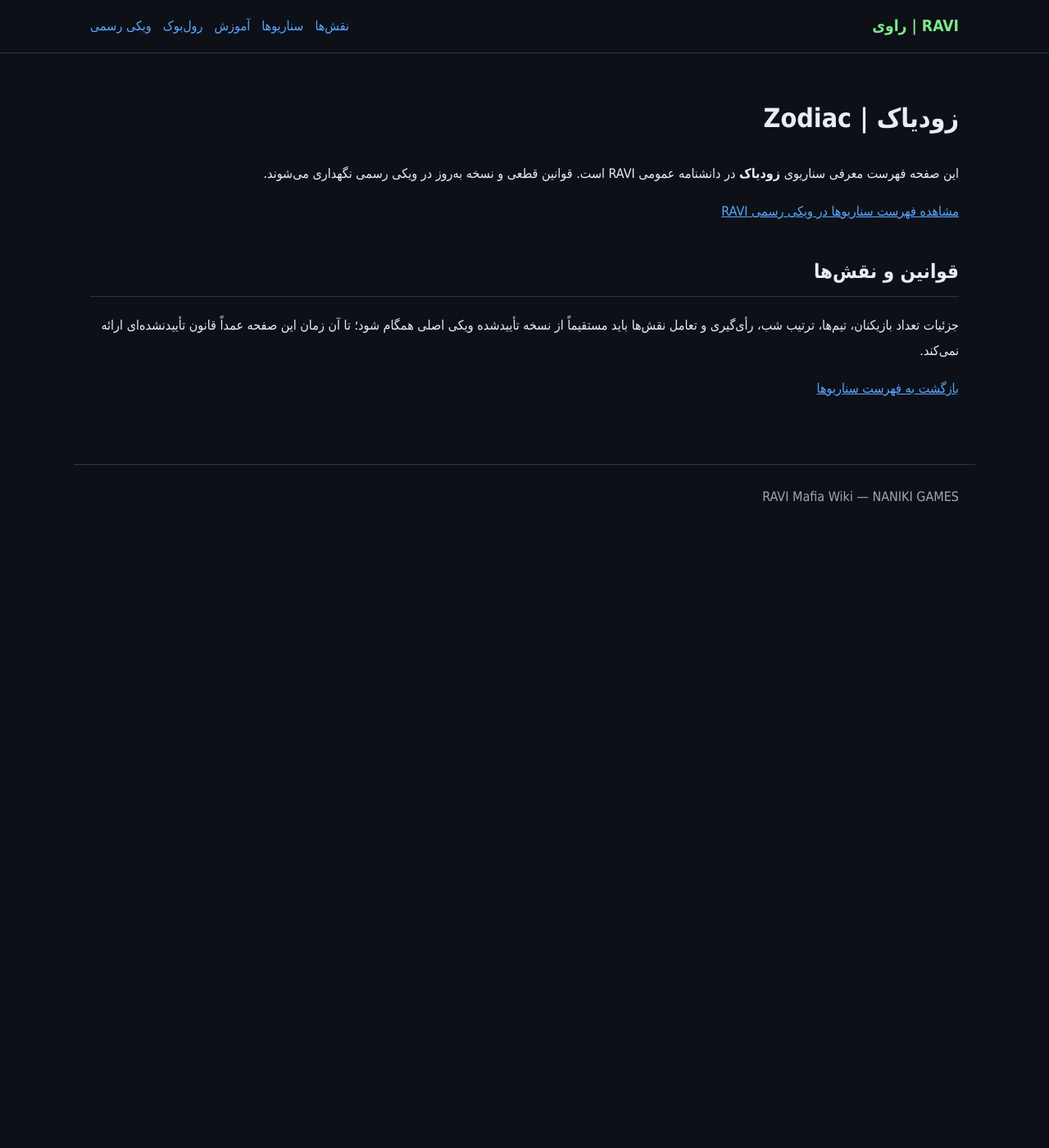
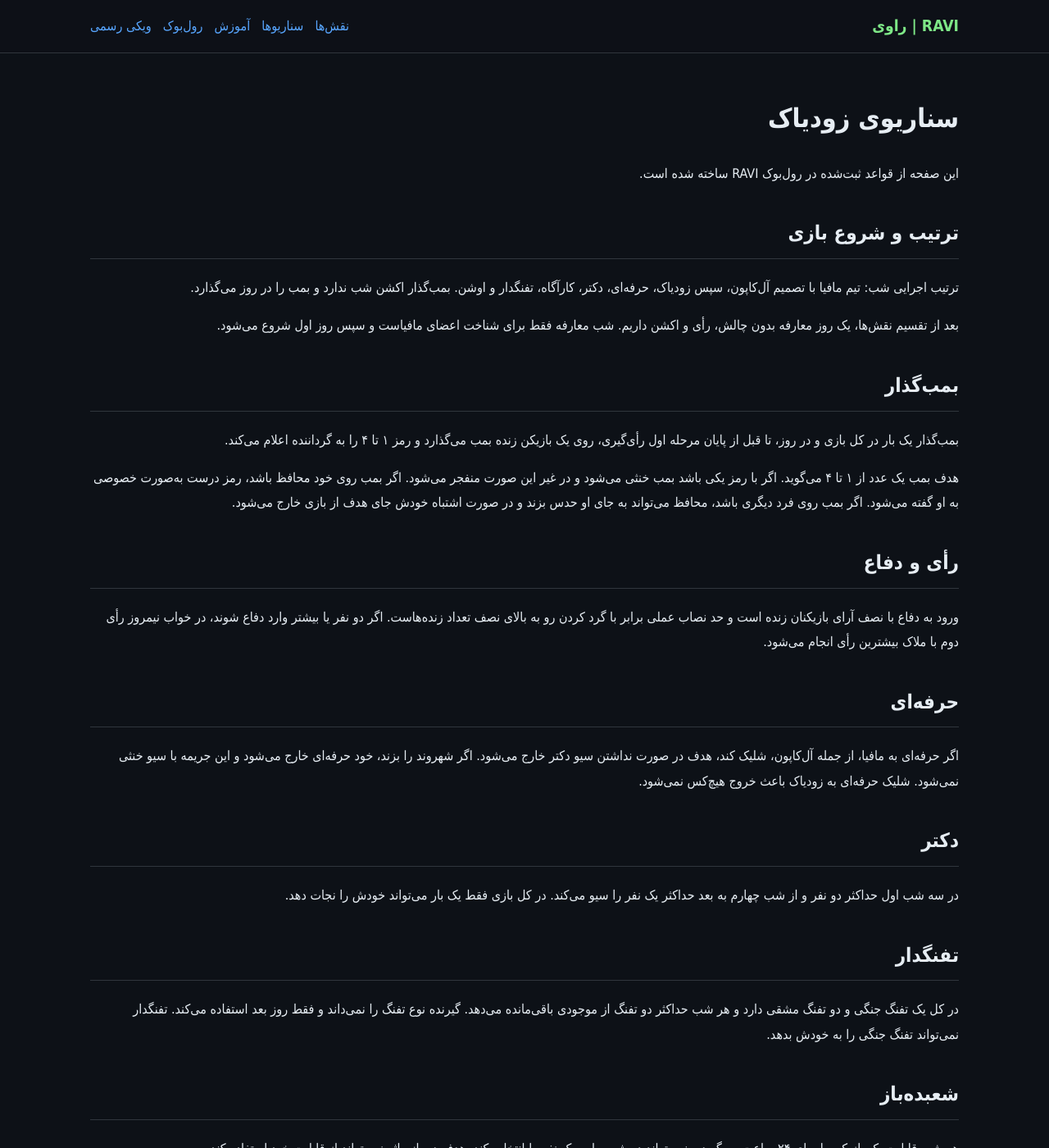
Before and after one commit to nakisa20015-gif/RAVI-Mafia-Wiki, a Jekyll site: the page built from scenarios/zodiac.md, in a window 1280 px wide and 1400 px high. Shown: the whole window at 82% size. Built offline with Jekyll 4.4.1, drawn with Linux system fonts in a browser that asks for light colours; our own code applies the rules of GitHub Pages for plain Markdown files; some of the changed text lies outside the part shown.

Commit message:
Expand Zodiac scenario from RAVI rulebook

```diff
--- a/scenarios/zodiac.md
+++ b/scenarios/zodiac.md
@@ -1,11 +1,66 @@
-# زودیاک | Zodiac
+---
+layout: default
+title: "سناریوی زودیاک | RAVI Mafia"
+description: "قوانین سناریوی زودیاک در RAVI شامل ترتیب شب، بمب‌گذار، حرفه‌ای، دکتر، تفنگدار، اوشن و پایان‌بندی"
+permalink: "/scenarios/zodiac/"
+---
 
-این صفحه فهرست معرفی سناریوی **زودیاک** در دانشنامه عمومی RAVI است. قوانین قطعی و نسخه به‌روز در ویکی رسمی نگهداری می‌شوند.
+# سناریوی زودیاک
 
-[مشاهده فهرست سناریوها در ویکی رسمی RAVI](https://ravi-private-private.nakisa20015.workers.dev/wiki/)
+این صفحه از قواعد ثبت‌شده در رول‌بوک RAVI ساخته شده است.
 
-## قوانین و نقش‌ها
+## ترتیب و شروع بازی
 
-جزئیات تعداد بازیکنان، تیم‌ها، ترتیب شب، رأی‌گیری و تعامل نقش‌ها باید مستقیماً از نسخه تأییدشده ویکی اصلی همگام شود؛ تا آن زمان این صفحه عمداً قانون تأییدنشده‌ای ارائه نمی‌کند.
+ترتیب اجرایی شب: تیم مافیا با تصمیم آل‌کاپون، سپس زودیاک، حرفه‌ای، دکتر، کارآگاه، تفنگدار و اوشن. بمب‌گذار اکشن شب ندارد و بمب را در روز می‌گذارد.
 
-[بازگشت به فهرست سناریوها](./README.md)
+بعد از تقسیم نقش‌ها، یک روز معارفه بدون چالش، رأی و اکشن داریم. شب معارفه فقط برای شناخت اعضای مافیاست و سپس روز اول شروع می‌شود.
+
+## بمب‌گذار
+
+بمب‌گذار یک بار در کل بازی و در روز، تا قبل از پایان مرحله اول رأی‌گیری، روی یک بازیکن زنده بمب می‌گذارد و رمز ۱ تا ۴ را به گرداننده اعلام می‌کند.
+
+هدف بمب یک عدد از ۱ تا ۴ می‌گوید. اگر با رمز یکی باشد بمب خنثی می‌شود و در غیر این صورت منفجر می‌شود. اگر بمب روی خود محافظ باشد، رمز درست به‌صورت خصوصی به او گفته می‌شود. اگر بمب روی فرد دیگری باشد، محافظ می‌تواند به جای او حدس بزند و در صورت اشتباه خودش جای هدف از بازی خارج می‌شود.
+
+## رأی و دفاع
+
+ورود به دفاع با نصف آرای بازیکنان زنده است و حد نصاب عملی برابر با گرد کردن رو به بالای نصف تعداد زنده‌هاست. اگر دو نفر یا بیشتر وارد دفاع شوند، در خواب نیمروز رأی دوم با ملاک بیشترین رأی انجام می‌شود.
+
+## حرفه‌ای
+
+اگر حرفه‌ای به مافیا، از جمله آل‌کاپون، شلیک کند، هدف در صورت نداشتن سیو دکتر خارج می‌شود. اگر شهروند را بزند، خود حرفه‌ای خارج می‌شود و این جریمه با سیو خنثی نمی‌شود. شلیک حرفه‌ای به زودیاک باعث خروج هیچ‌کس نمی‌شود.
+
+## دکتر
+
+در سه شب اول حداکثر دو نفر و از شب چهارم به بعد حداکثر یک نفر را سیو می‌کند. در کل بازی فقط یک بار می‌تواند خودش را نجات دهد.
+
+## تفنگدار
+
+در کل یک تفنگ جنگی و دو تفنگ مشقی دارد و هر شب حداکثر دو تفنگ از موجودی باقی‌مانده می‌دهد. گیرنده نوع تفنگ را نمی‌داند و فقط روز بعد استفاده می‌کند. تفنگدار نمی‌تواند تفنگ جنگی را به خودش بدهد.
+
+## شعبده‌باز
+
+هر شب قابلیت یک بازیکن را برای ۲۴ ساعت می‌گیرد و نمی‌تواند دو شب پیاپی یک نفر را انتخاب کند. هدف در بازه اثر نمی‌تواند از قابلیت خود استفاده کند.
+
+## اوشن
+
+در کل بازی حداکثر دو شب یک نفر را انتخاب می‌کند. اگر هدف شهروند باشد با او آشنا می‌شود؛ اگر هدف مافیا یا زودیاک باشد، خود اوشن ابتدای روز بعد خارج می‌شود.
+
+## کارآگاه و وضعیت زودیاک
+
+آل‌کاپون برای کارآگاه منفی اعلام می‌شود. زودیاک هم مافیا نیست و منفی است؛ سایر مافیاهای عادی مثبت‌اند.
+
+در کل بازی دو بار می‌توان وضعیت خارج‌شده‌ها را گرفت. اگر زودیاک خارج شده باشد، گرداننده اعلام می‌کند «قاتل زنجیره‌ای بیرون است».
+
+## خروج زودیاک
+
+زودیاک با رأی روز، انفجار بمب، تیر جنگی روز، یا شلیک خودش در شب به محافظ خارج می‌شود. سایر شلیک‌های شب روی زودیاک اثر ندارند.
+
+## پایان سه‌نفره
+
+- دو مافیا + زودیاک: زودیاک برنده است.
+- دو شهروند + زودیاک: دست‌دادن شهروند با شهروند یعنی برد شهر و دست‌دادن با زودیاک یعنی برد زودیاک.
+- یک شهروند + یک مافیا + زودیاک: دست‌دادن شهروند با مافیا یعنی برد مافیا و دست‌دادن با زودیاک یعنی برد زودیاک.
+
+در این سناریو کارت حرکت آخر نداریم.
+
+[فهرست سناریوها]({{ site.baseurl }}/scenarios/) · [ویکی رسمی RAVI](https://ravi-private-private.nakisa20015.workers.dev/wiki/)
```
